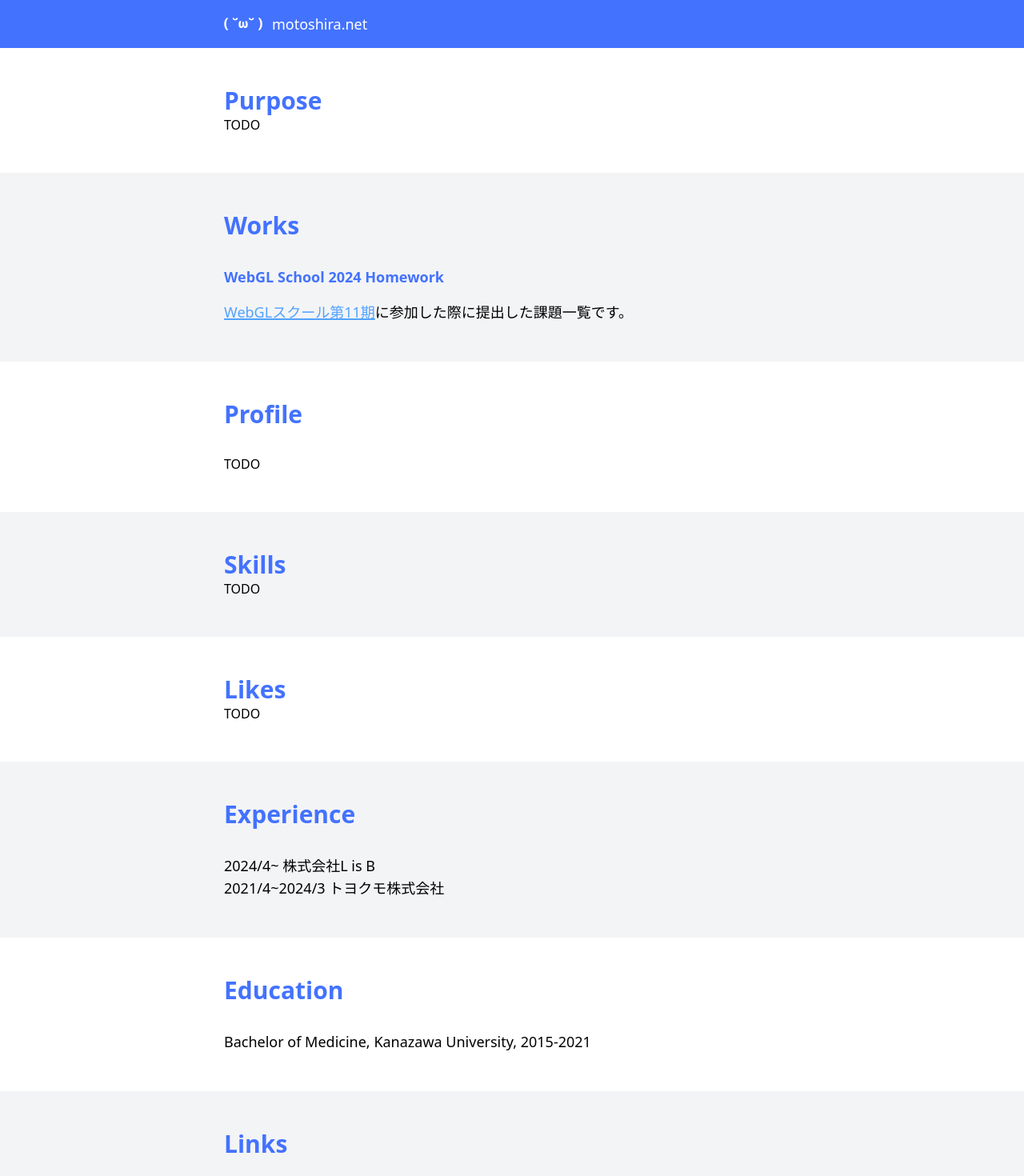
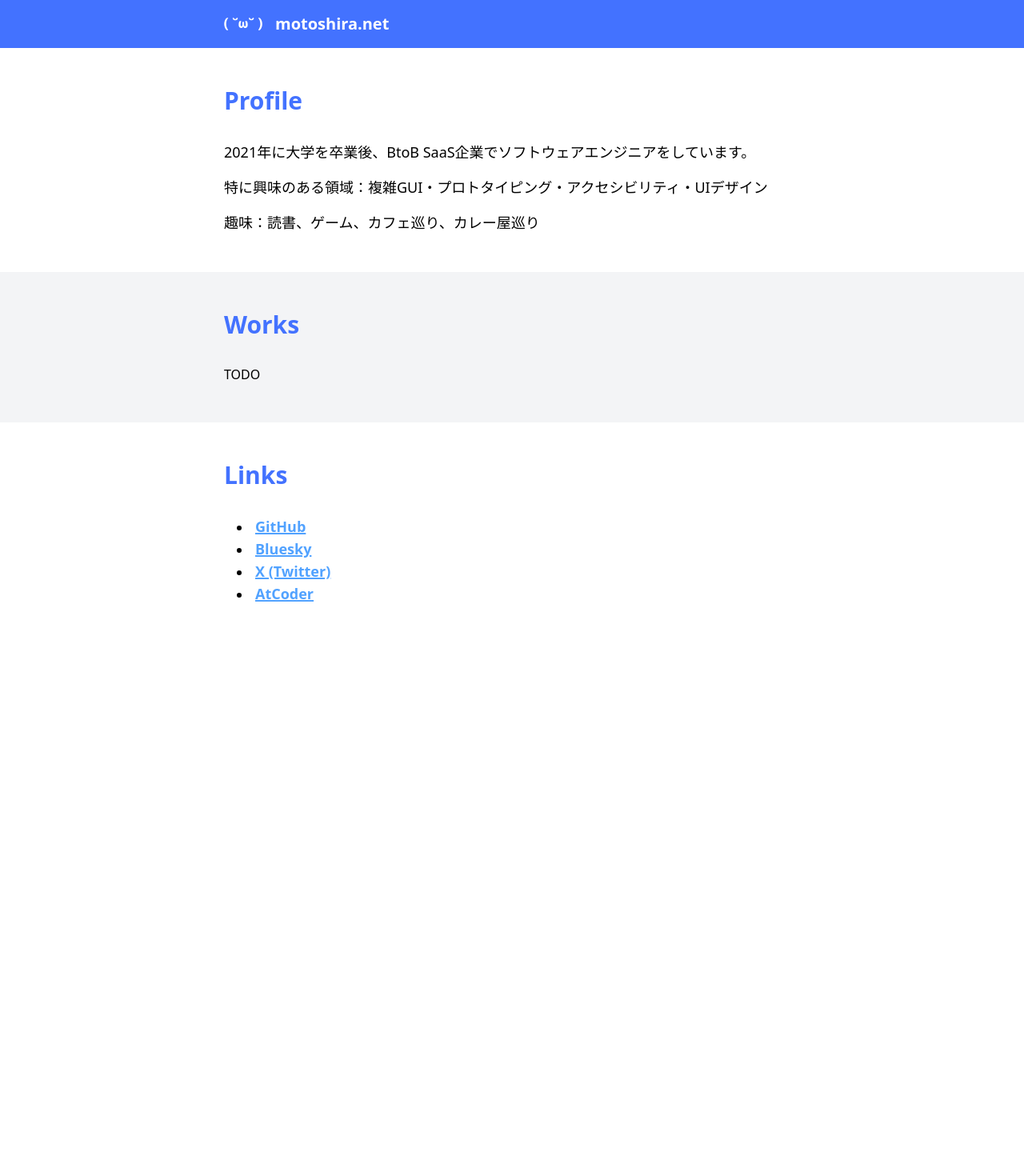
Before and after one commit to motoshira/motoshira.github.io, a Next.js app: page / in a window 1280 px wide. Shown: the top 1470 px of the page at 80% size. After the commit the page ends 804 px from the top, so only its background shows below. Built offline with nearby package versions, Linux system fonts and the light colour scheme.

Commit message:
Fix contents

```diff
--- a/src/app/globals.css
+++ b/src/app/globals.css
@@ -2,6 +2,7 @@
 
 @theme {
 	--color-primary: #4372ff;
+	--color-primary-light: color-mix(in srgb, var(--color-primary) 80%, white 20%);
 	--color-secondary: #ff9900;
 	--color-font: #333333;
 	--color-background: #ffffff;
--- a/src/app/page.tsx
+++ b/src/app/page.tsx
@@ -1,20 +1,22 @@
 import Heading2 from "@/components/Heading2";
-import Heading3 from "@/components/Heading3";
 import LinkText from "@/components/LinkText";
 import Section from "@/components/Section";
-import SectionItem from "@/components/SectionItem";
 import SectionWrap from "@/components/SectionWrap";
 import Text1 from "@/components/Text1";
-import LinkWrap from "@/components/linkWrap";
 import myImage from "../../public/me.svg";
 
 const Navigation = () => {
 	return (
 		<nav className="sticky top-0 h-[60px] w-full bg-primary z-10">
-			<div className="mx-auto flex h-full items-stretch w-full md:max-w-[60%]">
-				<h1 className="flex flex-row justify-start items-stretch px-6 text-lg text-header-font decoration-2 hover:bg-[color-mix(in_srgb,theme(colors.primary)_70%,white_30%)]">
-					<a href="/" className="flex flex-row items-center gap-x-3">
-						<img src={myImage.src} width={48} height={48} />
+			<div className="mx-auto flex justify-center md:justify-start h-full items-stretch w-full md:max-w-[60%]">
+				<h1 className="flex flex-row justify-center md:justify-start items-stretch px-6 text-lg md:text-xl text-header-font font-bold decoration-2 hover:bg-primary-light">
+					<a href="/" className="flex flex-row items-center gap-x-4">
+						<img
+							className="hidden md:block"
+							src={myImage.src}
+							width={48}
+							height={48}
+						/>
 						<span>motoshira.net</span>
 					</a>
 				</h1>
@@ -34,68 +36,31 @@ function App() {
 			<main>
 				<SectionWrap>
 					<Section>
-						<Heading2>Purpose</Heading2>
-						TODO
+						<Heading2>Profile</Heading2>
+						<SubSectionWrap>
+							<p>
+								<Text1>
+									2021年に大学を卒業後、BtoB
+									SaaS企業でソフトウェアエンジニアをしています。
+								</Text1>
+							</p>
+							<p>
+								<Text1>
+									特に興味のある領域：複雑GUI・プロトタイピング・アクセシビリティ・UIデザイン
+								</Text1>
+							</p>
+							<p>
+								<Text1>趣味：読書、ゲーム、カフェ巡り、カレー屋巡り</Text1>
+							</p>
+						</SubSectionWrap>
 					</Section>
 				</SectionWrap>
 				<SectionWrap>
 					<Section>
 						<Heading2>Works</Heading2>
 						<SubSectionWrap>
-							<LinkWrap href="https://main.d29mqqgyf3frw5.amplifyapp.com">
-								<Heading3>WebGL School 2024 Homework</Heading3>
-							</LinkWrap>
-							<p>
-								<LinkText href="https://webgl.souhonzan.org/entry/?v=2635">
-									WebGLスクール第11期
-								</LinkText>
-								<Text1>に参加した際に提出した課題一覧です。</Text1>
-							</p>
-						</SubSectionWrap>
-					</Section>
-				</SectionWrap>
-				<SectionWrap>
-					<Section>
-						<Heading2>Profile</Heading2>
-						<SubSectionWrap>
 							<p>TODO</p>
 						</SubSectionWrap>
-					</Section>
-				</SectionWrap>
-				<SectionWrap>
-					<Section>
-						<Heading2>Skills</Heading2>
-						TODO
-					</Section>
-				</SectionWrap>
-				<SectionWrap>
-					<Section>
-						<Heading2>Likes</Heading2>
-						TODO
-					</Section>
-				</SectionWrap>
-
-				<SectionWrap>
-					<Section>
-						<Heading2>Experience</Heading2>
-						<ul>
-							<li>
-								<Text1>2024/4~ 株式会社L is B</Text1>
-							</li>
-							<li>
-								<Text1>2021/4~2024/3 トヨクモ株式会社</Text1>
-							</li>
-						</ul>
-					</Section>
-				</SectionWrap>
-				<SectionWrap>
-					<Section>
-						<Heading2>Education</Heading2>
-						<SectionItem>
-							<Text1>
-								Bachelor of Medicine, Kanazawa University, 2015-2021
-							</Text1>
-						</SectionItem>
 					</Section>
 				</SectionWrap>
 				<SectionWrap>
--- a/src/components/Heading2.tsx
+++ b/src/components/Heading2.tsx
@@ -1,5 +1,5 @@
 const Heading2 = ({ children }: { children: React.ReactNode }) => (
-	<h2 className="text-2xl font-bold text-primary md:text-3xl">{children}</h2>
+	<h2 className="text-2xl font-bold text-primary lg:text-3xl">{children}</h2>
 );
 
 export default Heading2;
--- a/src/components/LinkText.tsx
+++ b/src/components/LinkText.tsx
@@ -12,7 +12,7 @@ const LinkText = ({ href, children }: Props): ReactElement => {
 			href={href}
 			target="_blank"
 			rel="noopener noreferrer"
-			className="text-blue-400 underline decoration-2 hover:opacity-70"
+			className="text-blue-400 font-bold underline decoration-2 hover:opacity-70"
 		>
 			<Text1>{children}</Text1>
 		</a>
```
